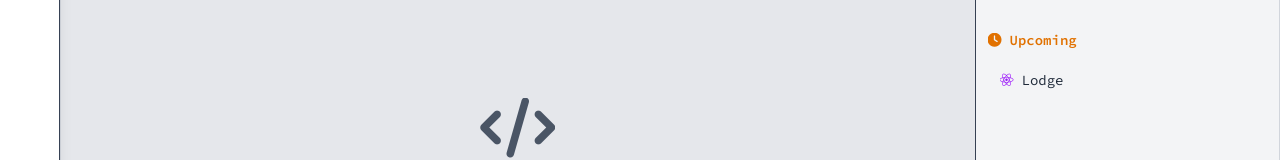
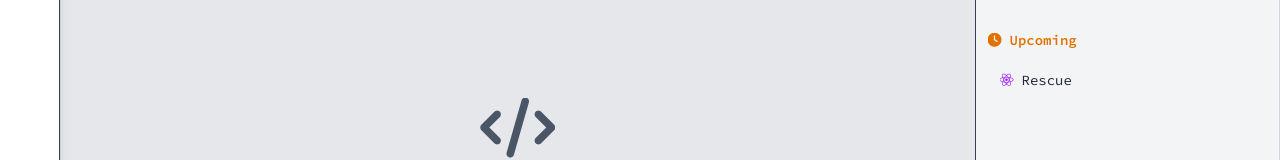
Before and after one commit to TheCodrrr/portfolio, a React (Vite) app in the folder portfolio/: page /project in a window 1280 px wide. Shown: the part 283-443 px from the top of the page. Built offline with nearby package versions, Linux system fonts and the light colour scheme.

Commit message:
min - updated project section

```diff
--- a/portfolio/src/Project.jsx
+++ b/portfolio/src/Project.jsx
@@ -65,14 +65,14 @@ const projects = [
 
 const upcomingProjects = [
   {
-    name: "Lodge",
-    file: "lodge.service.jsx",
+    name: "Rescue",
+    file: "rescue.service.jsx",
     codeIcon: "fa-brands fa-react",
     iconColor: "text-purple-600",
     image: "/project4.png",
-    technologies: ["ReactJS", "Node.js", "MongoDB", "Express.js"],
+    technologies: ["ReactJS", "Node.js", "MongoDB", "Express.js", "PostgreSQL"],
     description: "A service based website which will primarily serve the purpose of guiding users through various government services, necessary steps to be taken in case of accidents, emergencies or incidents.",
-    githubUrl: "https://github.com/TheCodrrr/lodge",
+    githubUrl: "https://github.com/TheCodrrr/rescue",
     features: [
       "Guided navigation for government services",
       "Emergency response protocols",
```
